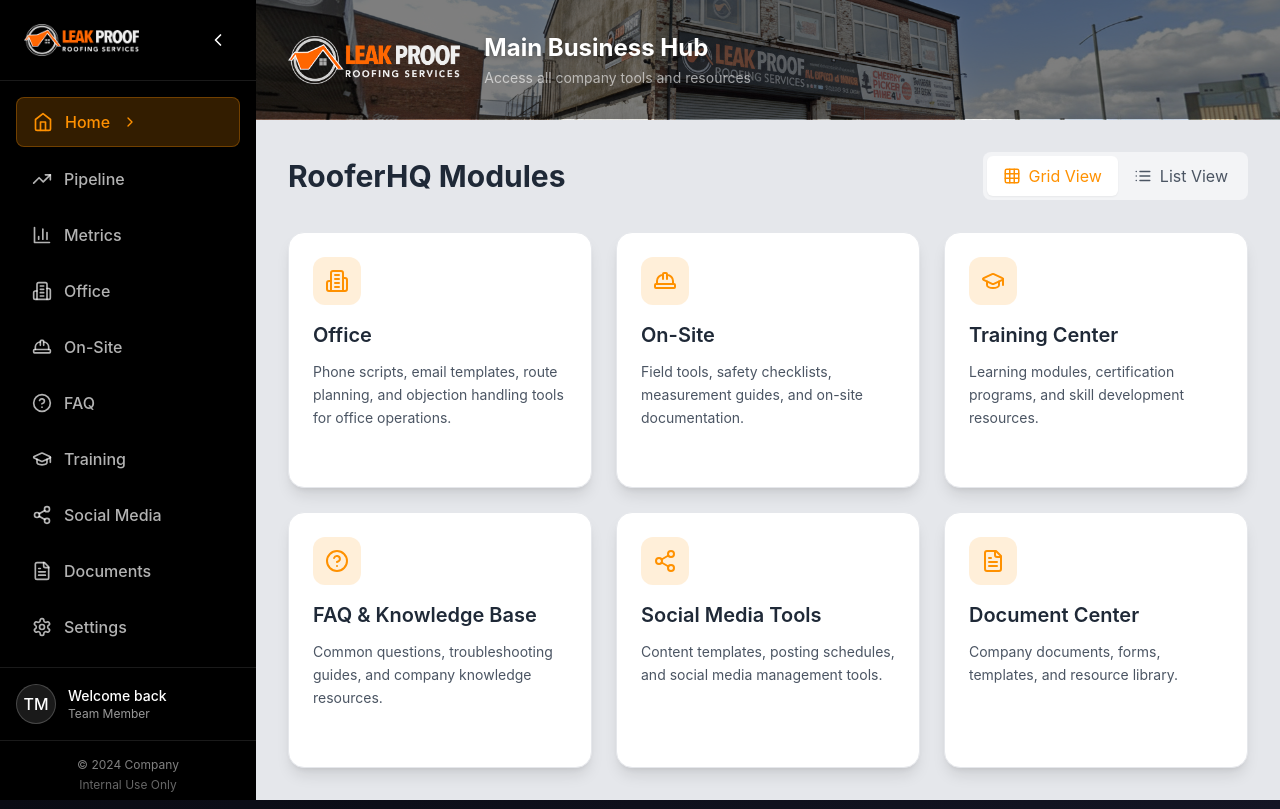
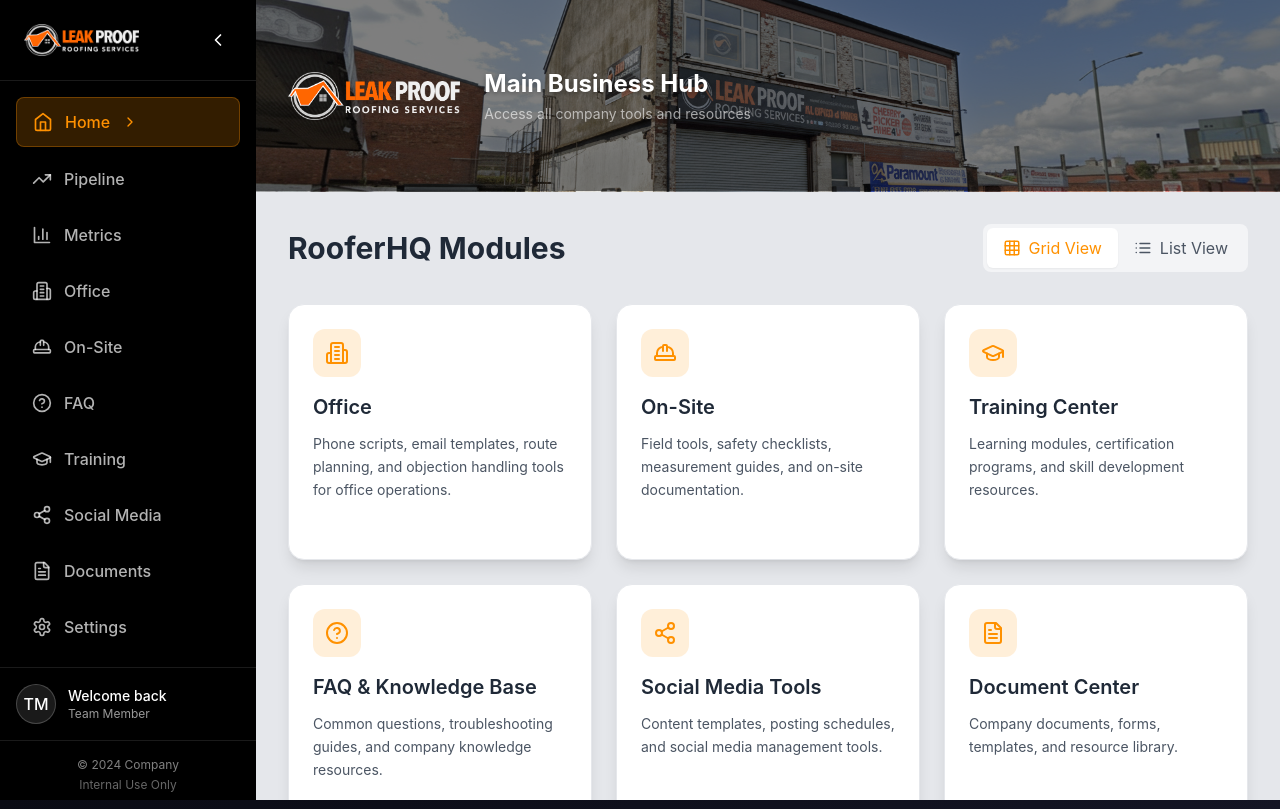
Before and after one commit to daledonno/RooferHQ, a React (Vite) app: page / in a window 1280 px wide. Built offline with nearby package versions, Linux system fonts and the light colour scheme.

Commit message:
Revert scroll fix - need to identify correct issue

```diff
--- a/src/App.jsx
+++ b/src/App.jsx
@@ -40,7 +40,7 @@
         <Sidebar />
         <div className="flex-1 flex flex-col overflow-hidden">
           <Header />
-          <main className="flex-1">
+          <main className="flex-1 overflow-y-auto">
             <AnimatePresence mode="wait">
                   <Routes>
                     <Route path="/" element={<Home />} />
```
